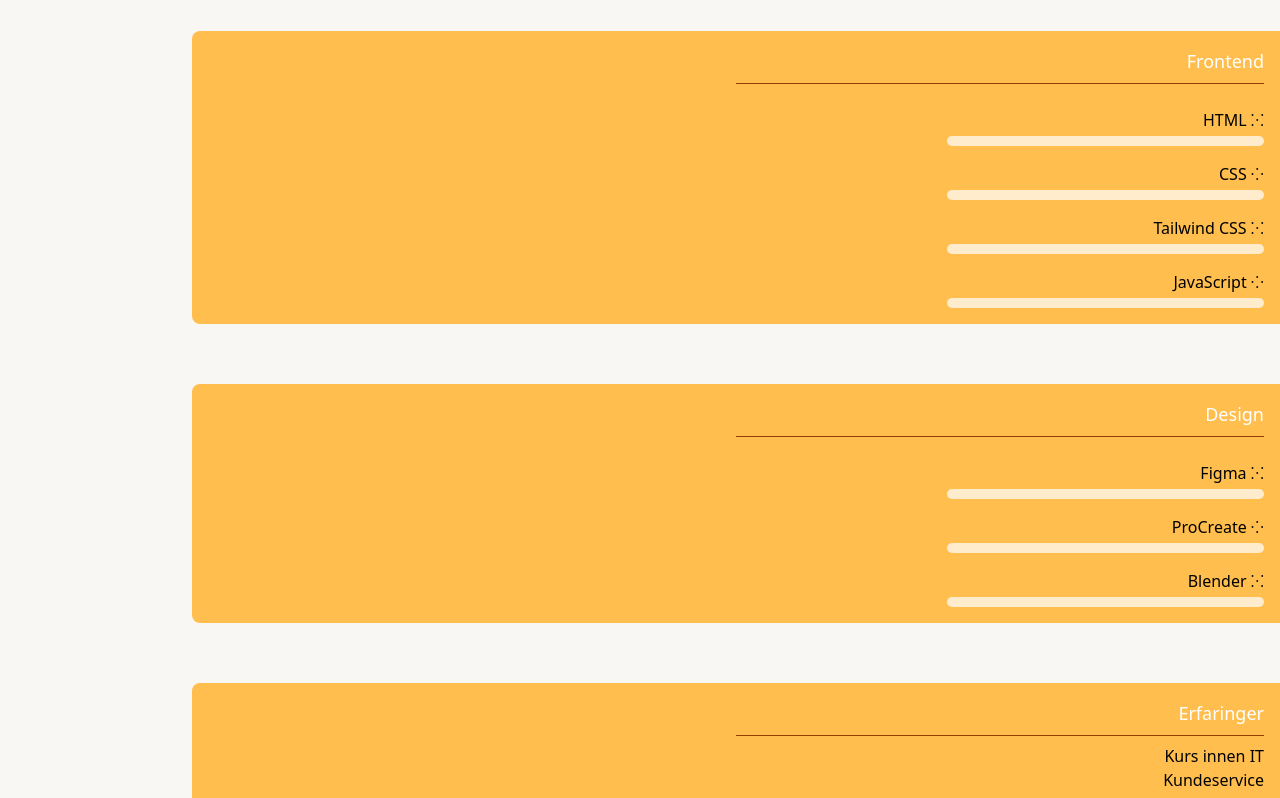
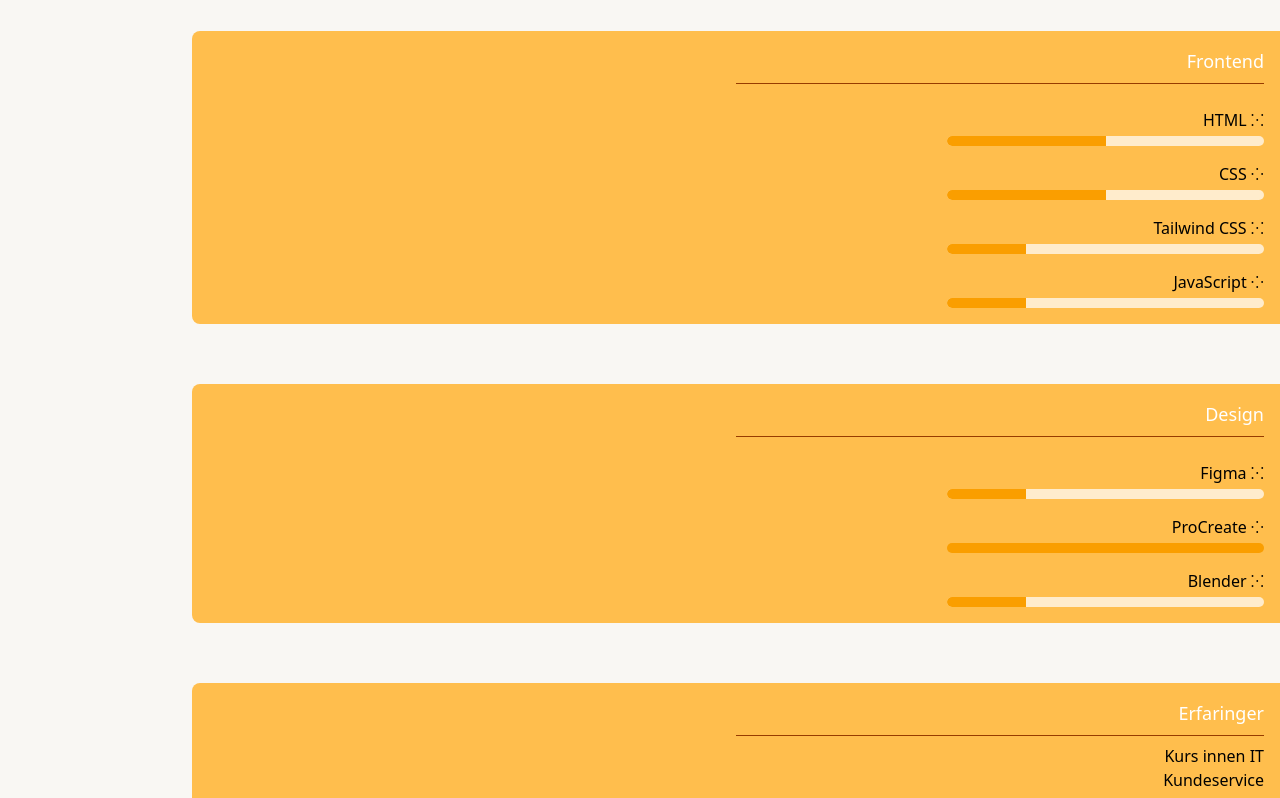
Before and after one commit to heikkuj/portfolio, a Next.js app: page / in a window 1280 px wide. Shown: the part 500-1298 px from the top of the page. Built offline with nearby package versions, Linux system fonts and the light colour scheme; a web font is replaced by a local one.

Commit message:
added progress bar

```diff
--- a/app/page.tsx
+++ b/app/page.tsx
@@ -33,16 +33,16 @@ export default function Home() {
 
             <ul className="flex flex-col items-end">
               <li className="pt-4">HTML ⁙</li>
-              <ProgressBar />
+              <ProgressBar level={'50%'} />
 
               <li className="pt-4">CSS ⁘</li>
-              <ProgressBar />
+              <ProgressBar level={'50%'} />
 
               <li className="pt-4">Tailwind CSS ⁙</li>
-              <ProgressBar />
+              <ProgressBar level={'25%'} />
 
               <li className="pt-4">JavaScript ⁘</li>
-              <ProgressBar />
+              <ProgressBar level={'25%'} />
             </ul>
 
           </ContainerR>
@@ -53,13 +53,13 @@ export default function Home() {
 
             <ul className="flex flex-col items-end">
               <li className="pt-4">Figma ⁙</li>
-              <ProgressBar />
+              <ProgressBar level={"25%"}/>
 
               <li className="pt-4">ProCreate ⁘</li>
-              <ProgressBar />
+              <ProgressBar level={'100%'} />
 
               <li className="pt-4">Blender ⁙</li>
-              <ProgressBar />
+              <ProgressBar level={'25%'} />
 
             </ul>
 
--- a/components/progress-bar.jsx
+++ b/components/progress-bar.jsx
@@ -1,16 +1,10 @@
-import React from 'react'
+import React from "react";
 
-export default function ProgressBar() {
-  // const beginner = "25%";
-  // const intermediate = "50%";
-  // const advanced = "75%";
-  // const pro = "100%";
+export default function ProgressBar({ level }) {
 
   return (
-    <div className='flex mt-1 bg-primary-3 rounded-full h-[10px] w-[50%] md:w-[30%] lg:w-[30%]'>
-      <div>
-
-      </div>
-    </div>
+    <div className='flex mt-1 bg-primary-3 rounded-full h-[10px] overflow-hidden w-[50%] md:w-[30%] lg:w-[30%]'>
+    <div className="bg-primary-1" style={{ width: level }} />
+  </div>
   )
 }
```
